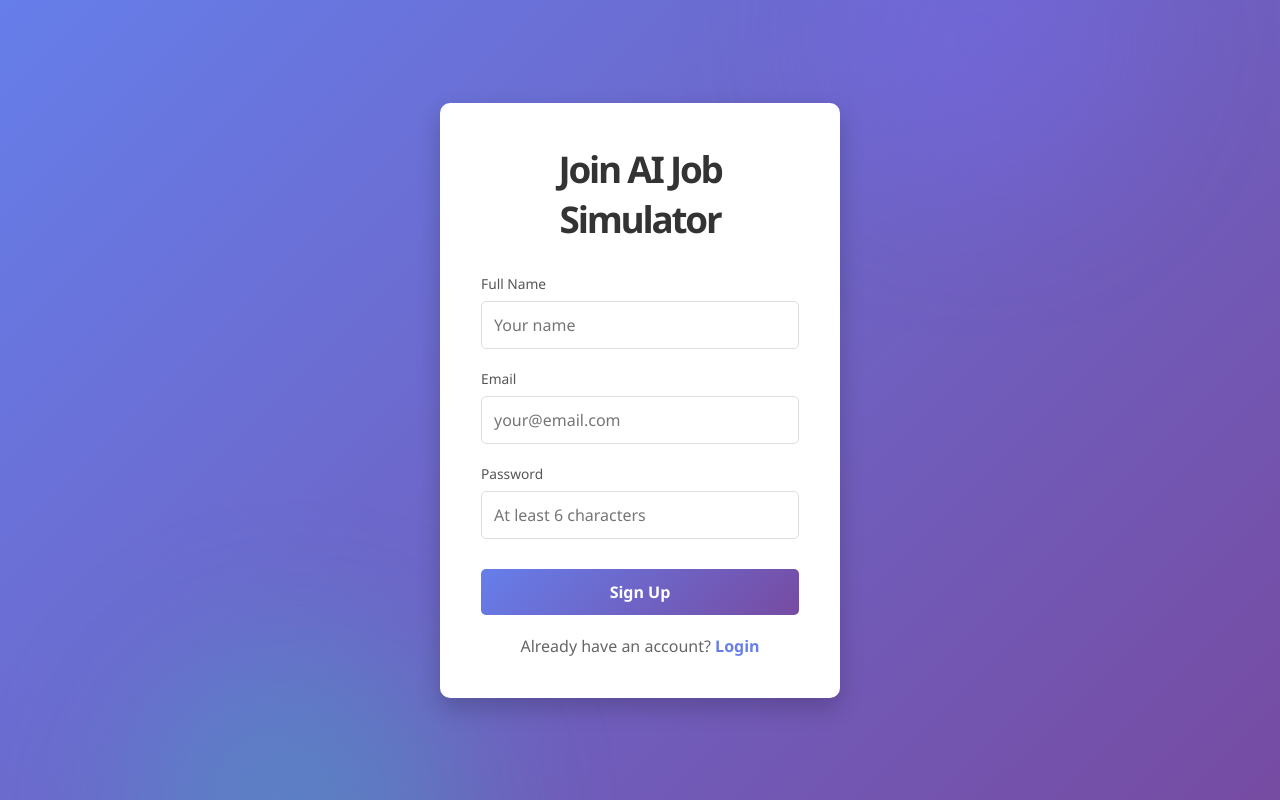
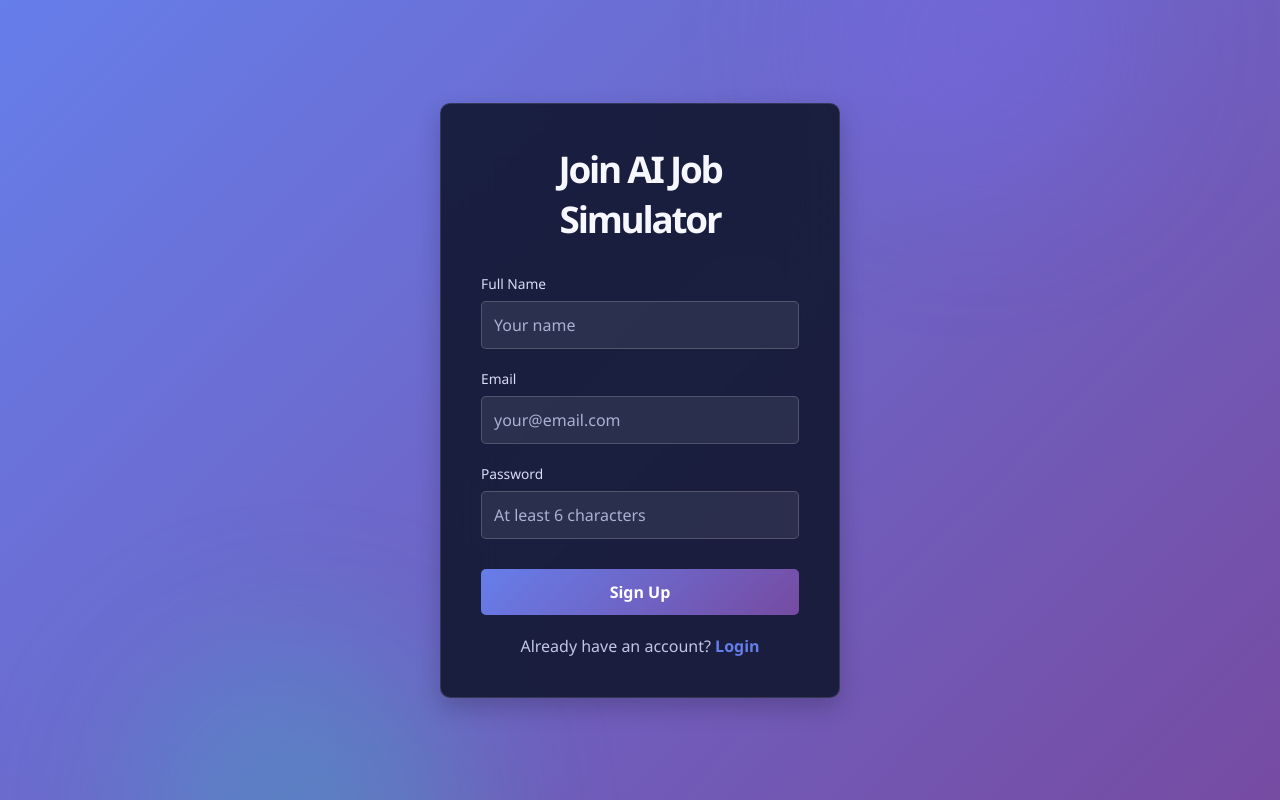
Before and after one commit to VikramAtVIT/ai-job-simulator-frontend, a website: page signup.html in a window 1280 px wide. Drawn offline with Linux system fonts and the light colour scheme.

Commit message:
Improve signup form text contrast
Co-authored-by: Copilot <223556219+Copilot@users.noreply.github.com>

```diff
--- a/signup.html
+++ b/signup.html
@@ -17,7 +17,8 @@
             font-family: 'Segoe UI', Tahoma, Geneva, Verdana, sans-serif;
         }
         .signup-container {
-            background: white;
+            background: rgba(19, 24, 52, .92);
+            color: #f6f7ff;
             padding: 40px;
             border-radius: 10px;
             box-shadow: 0 10px 25px rgba(0, 0, 0, 0.2);
@@ -26,7 +27,7 @@
         }
         .signup-container h1 {
             text-align: center;
-            color: #333;
+            color: #f6f7ff;
             margin-bottom: 30px;
         }
         .form-group {
@@ -35,16 +36,21 @@
         .form-group label {
             display: block;
             margin-bottom: 8px;
-            color: #555;
+            color: #d9def5;
             font-weight: 500;
         }
         .form-group input {
             width: 100%;
             padding: 12px;
-            border: 1px solid #ddd;
+            color: #f6f7ff;
+            background: rgba(255, 255, 255, .08);
+            border: 1px solid rgba(255, 255, 255, .18);
             border-radius: 5px;
             font-size: 16px;
             box-sizing: border-box;
+        }
+        .form-group input::placeholder {
+            color: #aab1d0;
         }
         .form-group input:focus {
             outline: none;
@@ -70,7 +76,7 @@
         .login-link {
             text-align: center;
             margin-top: 20px;
-            color: #666;
+            color: #c1c7e2;
         }
         .login-link a {
             color: #667eea;
@@ -78,7 +84,7 @@
             font-weight: 600;
         }
         .error-message {
-            color: #e74c3c;
+            color: #ffb4c4;
             text-align: center;
             margin-bottom: 20px;
             display: none;
```
